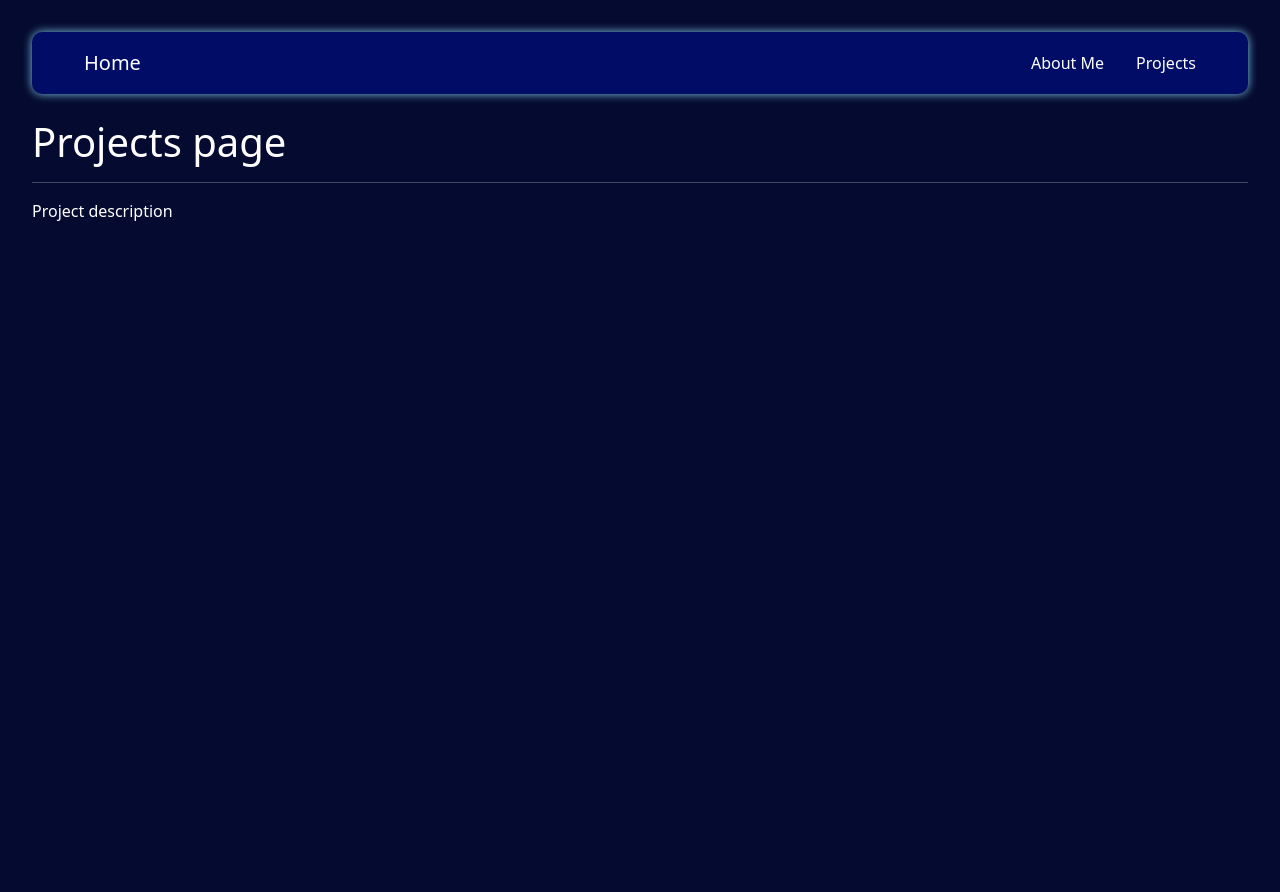
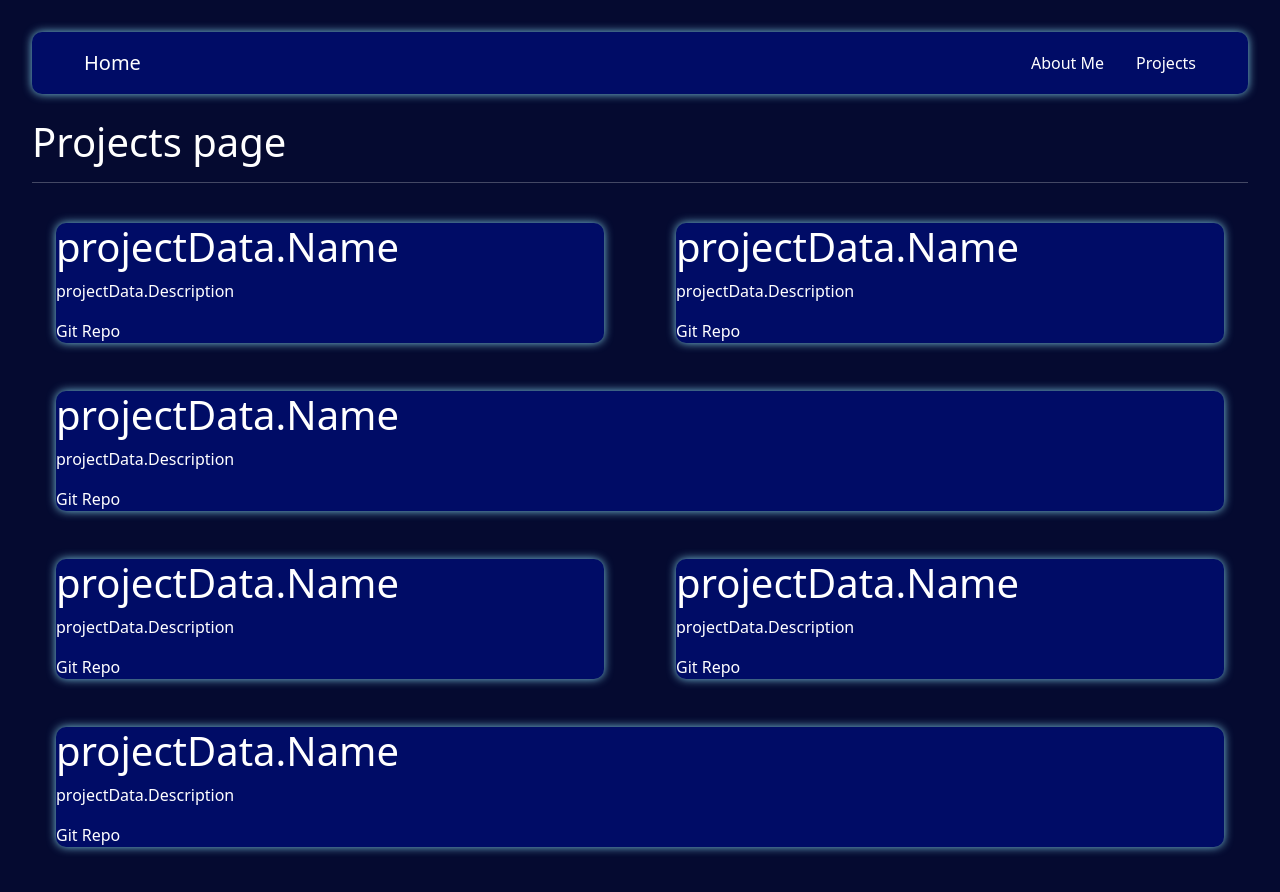
Before and after one commit to Retchut/personal-website, a React (Create React App) app: page /projects in a window 1280 px wide. Shown: the top 892 px of the page. Before the commit the page ends 800 px from the top, so only its background shows below. Built offline with nearby package versions, Linux system fonts and the light colour scheme.

Commit message:
feat: implement project showcase

```diff
--- /dev/null
+++ b/src/Assets/Data/ProjectData.js
@@ -0,0 +1,45 @@
+export const ProjectData =
+[
+    {
+        "Id" : 1,
+        "Name" : "Proj1",
+        "Description" : "Desc1",
+        "ImgPath" : "Img1",
+        "URL" : "Url1"
+    },
+    {
+        "Id" : 2,
+        "Name" : "Proj2",
+        "Description" : "Desc2",
+        "ImgPath" : "Img2",
+        "URL" : "Url2"
+    },
+    {
+        "Id" : 3,
+        "Name" : "Proj3",
+        "Description" : "Desc3",
+        "ImgPath" : "Img3",
+        "URL" : "Url3"
+    },
+    {
+        "Id" : 4,
+        "Name" : "Proj4",
+        "Description" : "Desc4",
+        "ImgPath" : "Img4",
+        "URL" : "Url4"
+    },
+    {
+        "Id" : 5,
+        "Name" : "Proj5",
+        "Description" : "Desc5",
+        "ImgPath" : "Img5",
+        "URL" : "Url5"
+    },
+    {
+        "Id" : 6,
+        "Name" : "Proj6",
+        "Description" : "Desc6",
+        "ImgPath" : "Img6",
+        "URL" : "Url6"
+    }
+];
--- /dev/null
+++ b/src/Components/Project/Project.js
@@ -0,0 +1,12 @@
+function Project(projectData){
+    return (
+      <div className="background-box m-4">
+        <h1>projectData.Name</h1>
+        <p>projectData.Description</p>
+        <img src={projectData.ImgPath}></img>
+        <a href={projectData.URL}>Git Repo</a>
+      </div>
+    );
+}
+
+export default Project;
--- a/src/Pages/Projects/Projects.js
+++ b/src/Pages/Projects/Projects.js
@@ -1,9 +1,47 @@
+import Project from '../../Components/Project/Project.js'
+
+import { ProjectData } from '../../Assets/Data/ProjectData.js'
+
+// Build Rows of projects from ProjectData
+function BuildRows(){
+    let projectArrays = [];
+
+    for(let i = 0; i < ProjectData.length; i++){
+        if(i % 3 == 0){
+            projectArrays.push([ProjectData[i]]);
+        }
+        else{
+            projectArrays[Math.floor(i/3)].push(ProjectData[i]);
+        }
+    }
+
+    return projectArrays;
+}
+
 function Projects(){
     return (
         <>
             <h1>Projects page</h1>
             <hr></hr>
-            <p>Project description</p>
+            <div className="project-showcase">
+                {/*
+                    Map each row of projects to Project elements
+                */}
+                {
+                    BuildRows().map((projectRow, index) =>
+                    {
+                        return (
+                            <div key={"row-" + index} className="row">
+                                {
+                                    projectRow.map(
+                                        project => <div key={project.Id} className="col"><Project projectData={project} /></div>
+                                    )
+                                }
+                            </div>
+                        )
+                    })
+                }
+            </div>
         </>
     );
 }
```
